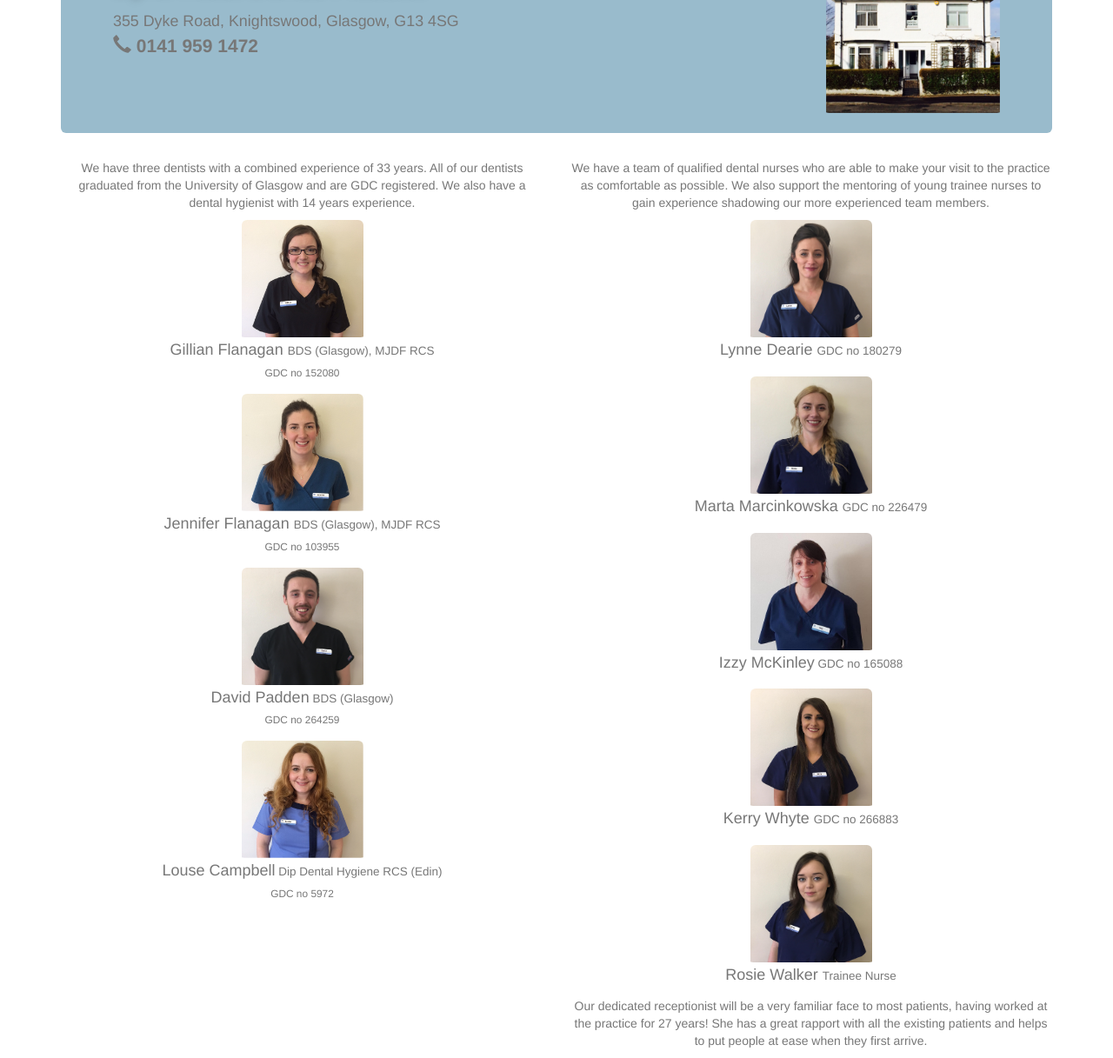
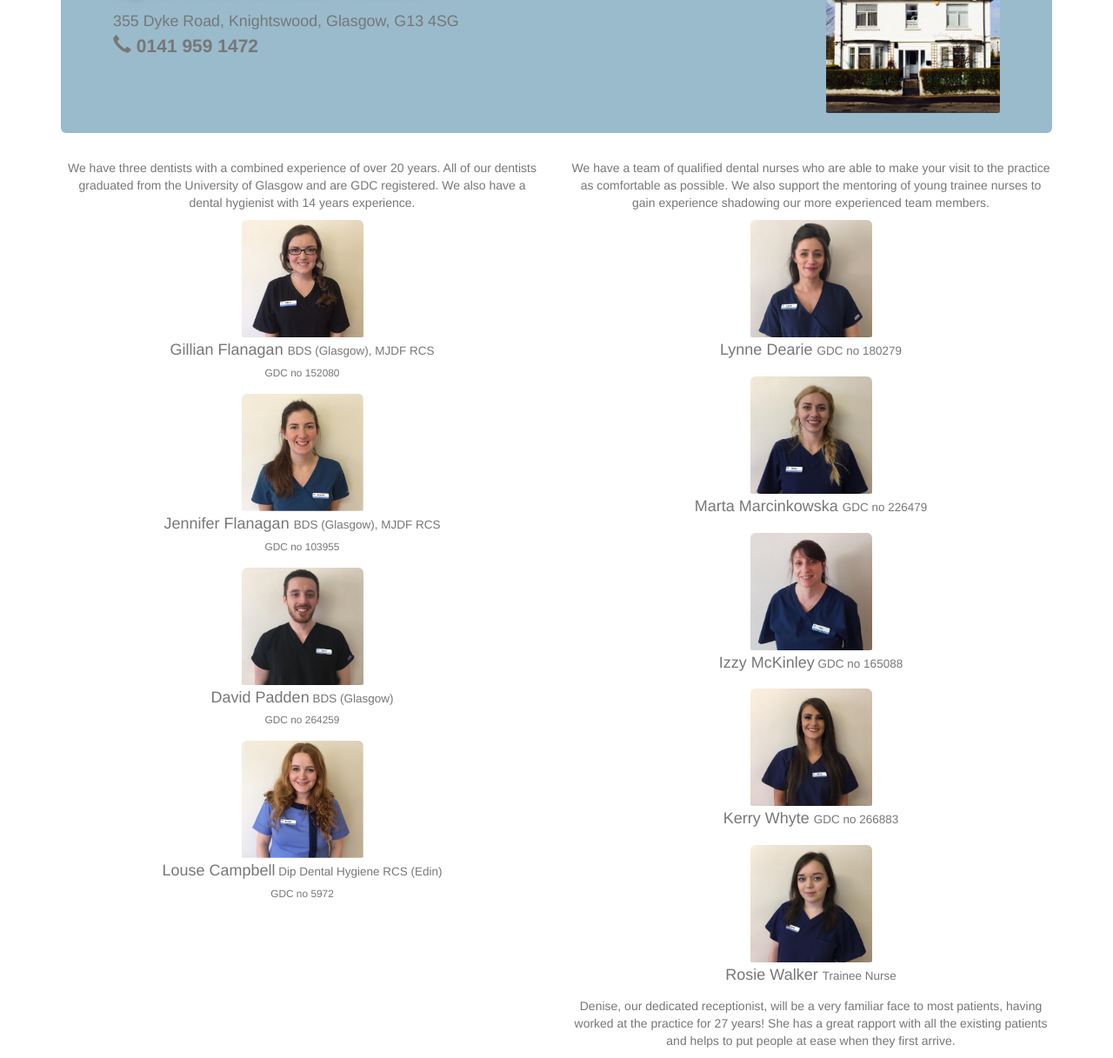
Before and after one commit to JayChetty/dentistWebsite, a website: page team.html in a window 1280 px wide. Shown: the part 162-1379 px from the top of the page at 87% size. Drawn offline with Linux system fonts and the light colour scheme.

Commit message:
add in mums name

```diff
--- a/team.html
+++ b/team.html
@@ -45,7 +45,7 @@
   <div class="container marketing text-muted">
     <div class="row">
       <div class="col-lg-6 ">
-        <p>We have three dentists with a combined experience of 33 years. All of our dentists graduated from the University of Glasgow and are GDC registered. We also have a dental hygienist with 14 years experience. <p>
+        <p>We have three dentists with a combined experience of over 20 years. All of our dentists graduated from the University of Glasgow and are GDC registered. We also have a dental hygienist with 14 years experience. <p>
         <ul class="media-list">
           <li class="media">
             <div class="media-middle">
@@ -142,7 +142,7 @@
         </ul>
 
         <p>
-        Our dedicated receptionist will be a very familiar face to most patients, having worked at the practice for 27 years! She has a great rapport with all the existing patients and helps to put people at ease when they first arrive.
+        Denise, our dedicated receptionist, will be a very familiar face to most patients, having worked at the practice for 27 years! She has a great rapport with all the existing patients and helps to put people at ease when they first arrive.
         </p>
       </div>
     </div>
```
